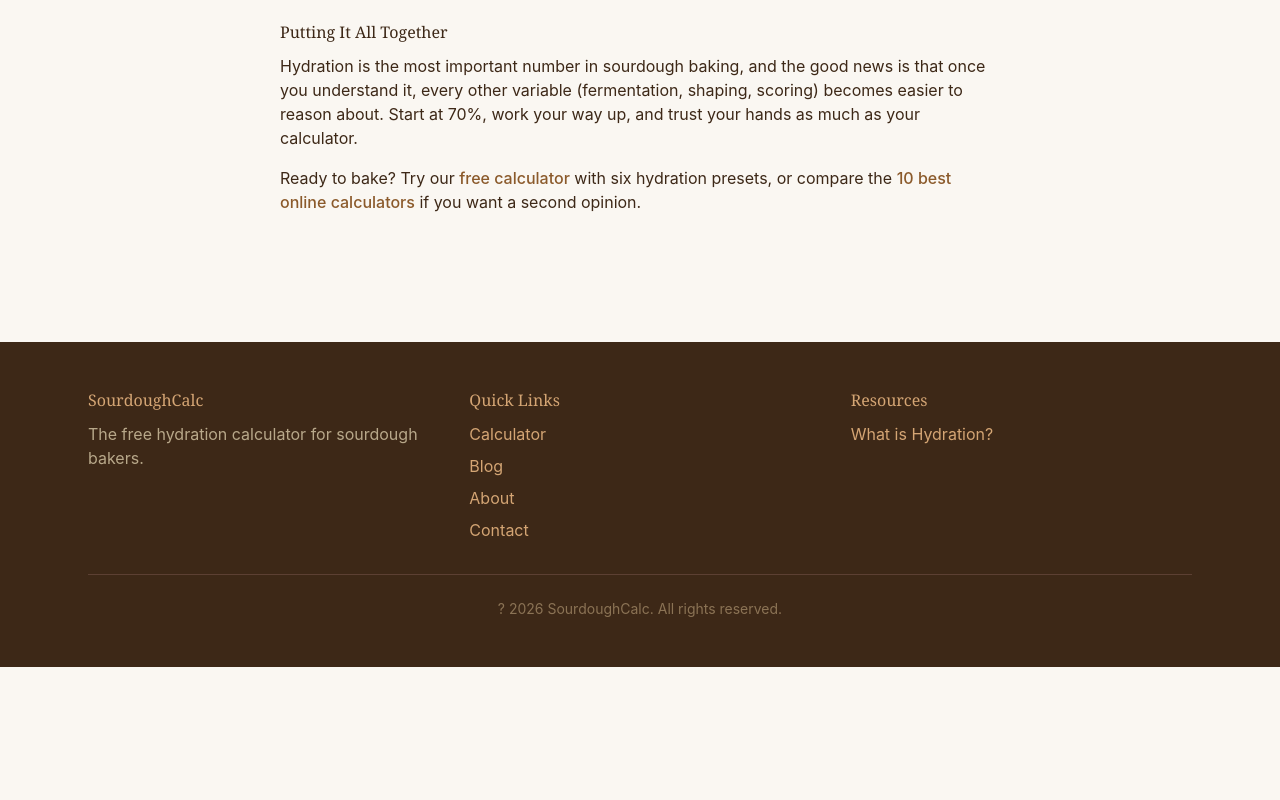
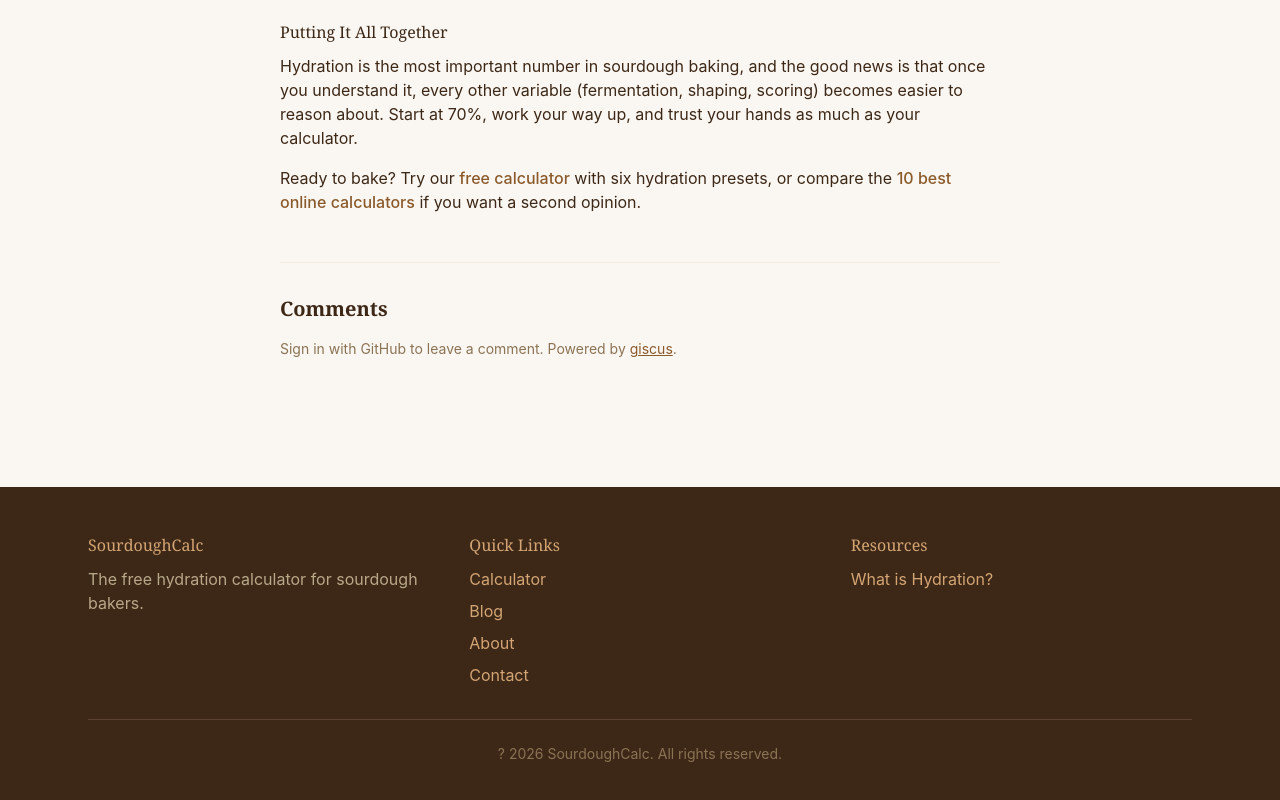
Before and after one commit to TZ005/sourdough-calculator, a Next.js app: page /blog/hydration-guide in a window 1280 px wide. Shown: the part 3571-4371 px from the top of the page. Before the commit the page ends 4238 px from the top, so only its background shows below. Built offline with nearby package versions, Linux system fonts and the light colour scheme.

Commit message:
Add Comments component to hydration-guide and common-mistakes articles

```diff
--- a/app/blog/common-mistakes/page.jsx
+++ b/app/blog/common-mistakes/page.jsx
@@ -1,4 +1,5 @@
 import Link from "next/link";
+import Comments from "@/components/Comments";
 
 export const metadata = {
   title: "5 Common Sourdough Mistakes (and How to Fix Them) - 2026 Guide",
@@ -234,6 +235,7 @@ export default function CommonMistakes() {
         </Link>{" "}
         walks through the science.
       </p>
+      <Comments />
     </article>
   );
 }
--- a/app/blog/hydration-guide/page.jsx
+++ b/app/blog/hydration-guide/page.jsx
@@ -1,4 +1,5 @@
 import Link from "next/link";
+import Comments from "@/components/Comments";
 
 export const metadata = {
   title: "Sourdough Hydration: The Complete Beginner's Guide (2026)",
@@ -226,6 +227,7 @@ export default function HydrationGuide() {
         </Link>{" "}
         if you want a second opinion.
       </p>
+      <Comments />
     </article>
   );
 }
```
